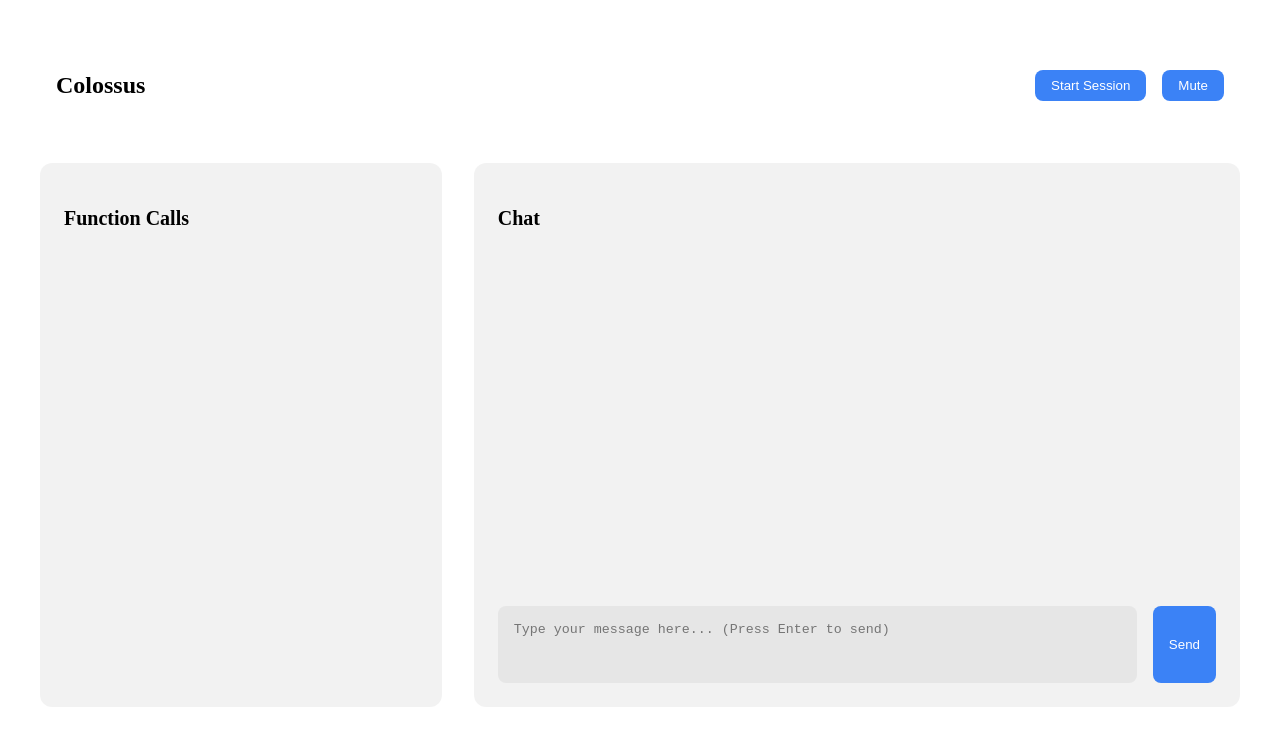
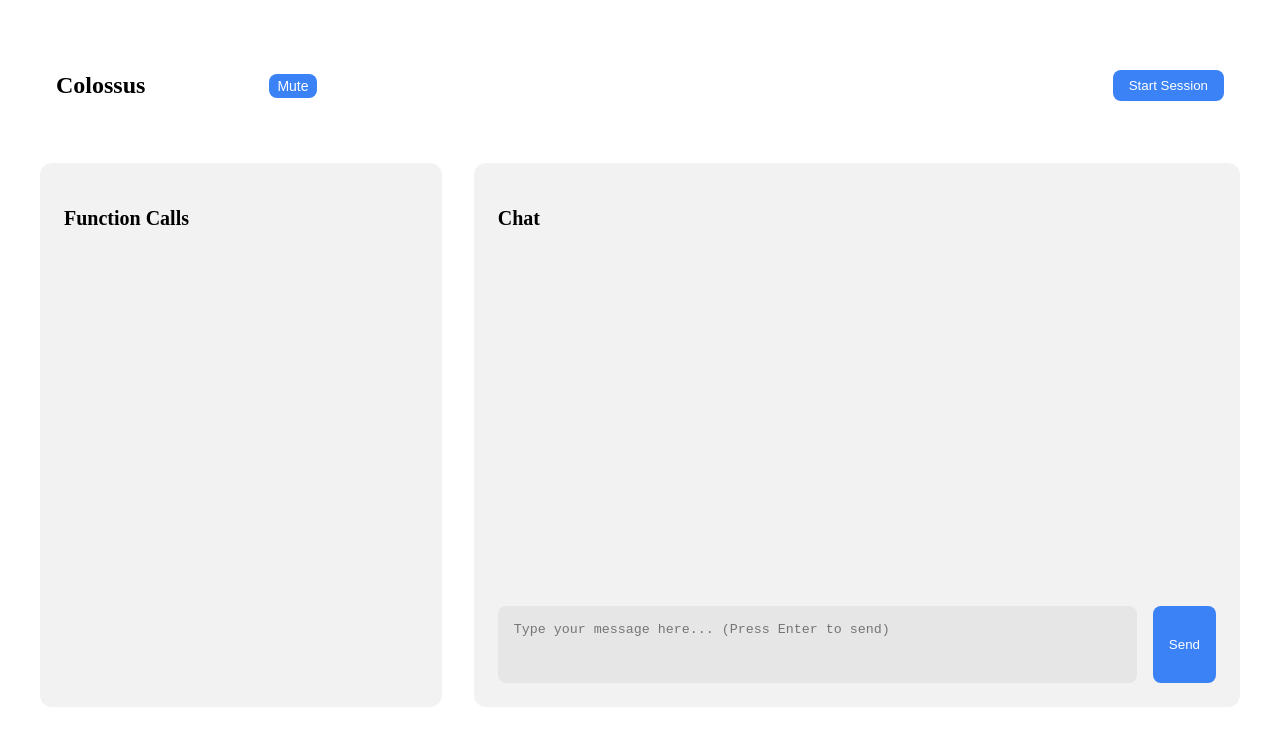
Before and after one commit to richardanaya/colossus, a plain HTML site: page static/index.html in a window 1280 px wide. Drawn offline with Linux system fonts and the light colour scheme.

Commit message:
style: Adjust mic mute button size and position in header

```diff
--- a/static/index.html
+++ b/static/index.html
@@ -50,6 +50,11 @@
         cursor: not-allowed;
       }
 
+      button.small {
+        padding: 0.25rem 0.5rem;
+        font-size: 0.875rem;
+      }
+
       textarea {
         width: 100%;
         padding: 1rem;
@@ -74,12 +79,12 @@
         >
           <div style="display: flex; align-items: center; gap: 1rem">
             <h1 style="font-size: 1.5rem; font-weight: bold">Colossus</h1>
-            <canvas id="volumeMeter" width="100" height="20" style="border-radius: 10px;"></canvas>
+            <div style="display: flex; align-items: center; gap: 0.5rem">
+              <canvas id="volumeMeter" width="100" height="20" style="border-radius: 10px;"></canvas>
+              <button id="muteButton" class="small">Mute</button>
+            </div>
           </div>
-          <div style="display: flex; gap: 1rem">
-            <button id="connectButton">Start Session</button>
-            <button id="muteButton">Mute</button>
-          </div>
+          <button id="connectButton">Start Session</button>
         </header>
 
         <!-- Main Content Area -->
```
